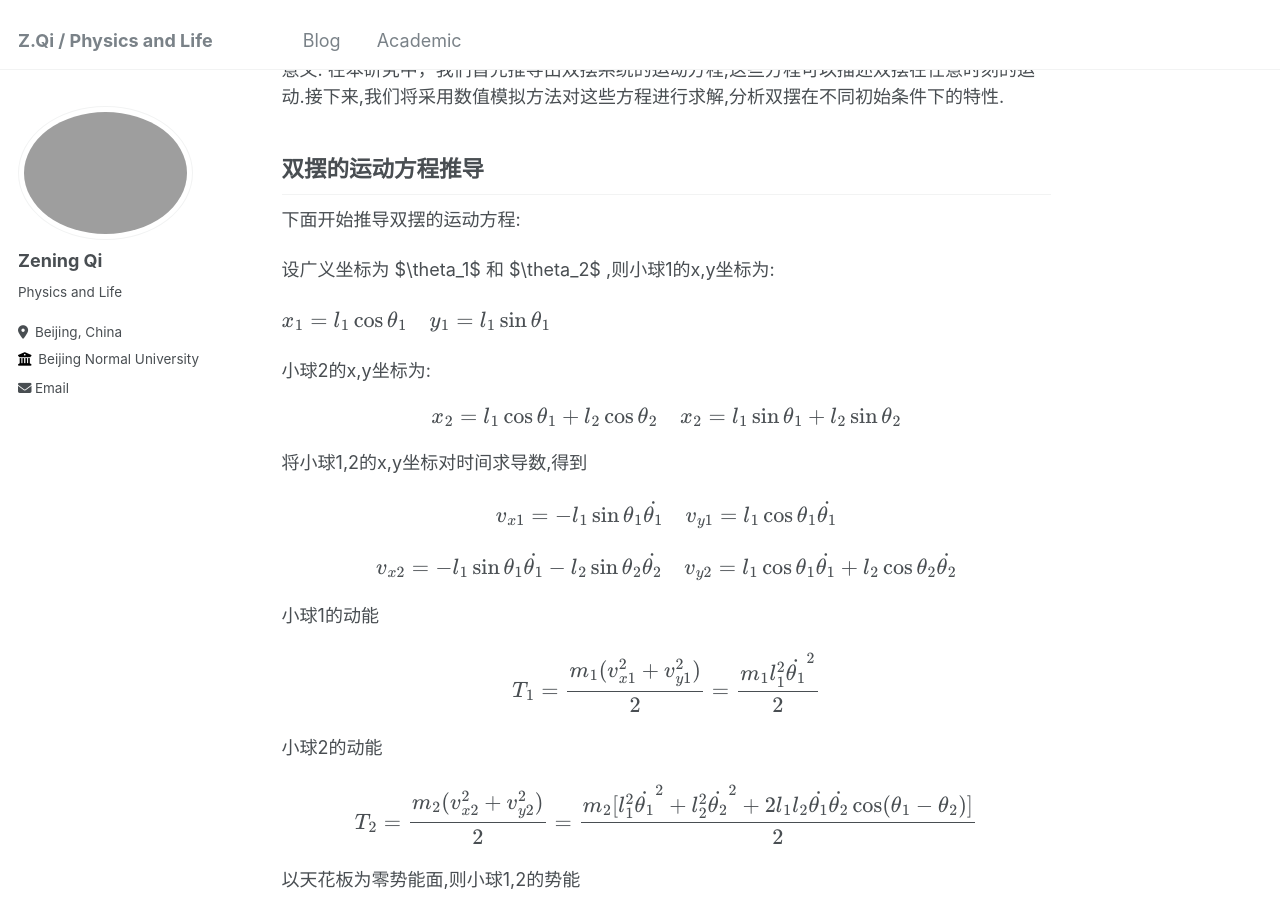
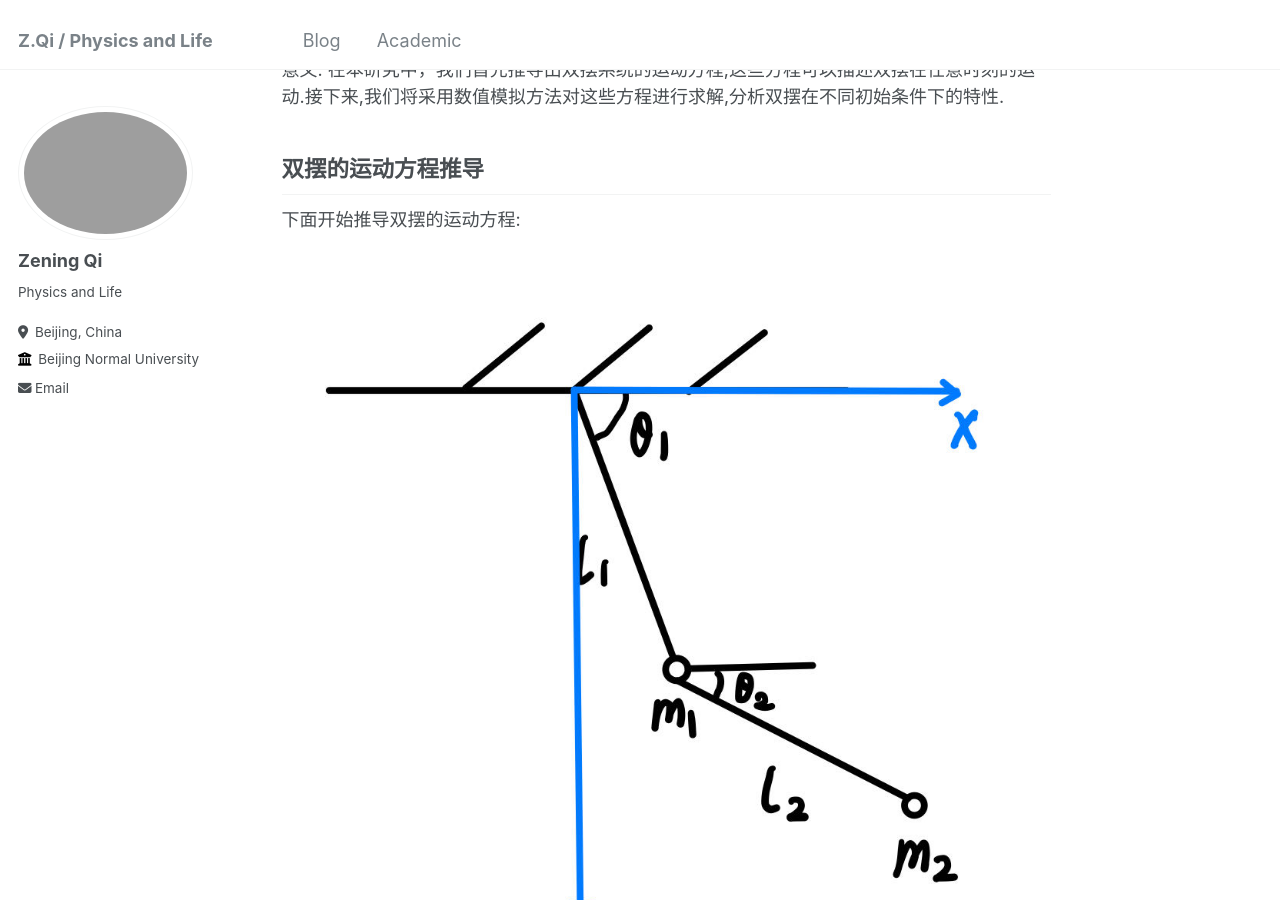
Before and after one commit to znqi/znqi.github.io, a Jekyll site: the page built from _posts/2024-08-04-doublependulum.md, in a window 1280 px wide and 900 px high, scrolled down 722 px. Built offline with Jekyll 4.4.1, drawn with Linux system fonts in a browser that asks for light colours.

Commit message:
Update 2024-08-04-doublependulum.md

```diff
--- a/_posts/2024-08-04-doublependulum.md
+++ b/_posts/2024-08-04-doublependulum.md
@@ -24,6 +24,8 @@ tags:
 ## 双摆的运动方程推导
 
 下面开始推导双摆的运动方程:
+
+![双摆](/images/WechatIMG445.jpeg)
 
 设广义坐标为 $\theta_1$ 和 $\theta_2$ ,则小球1的x,y坐标为:
 
```
